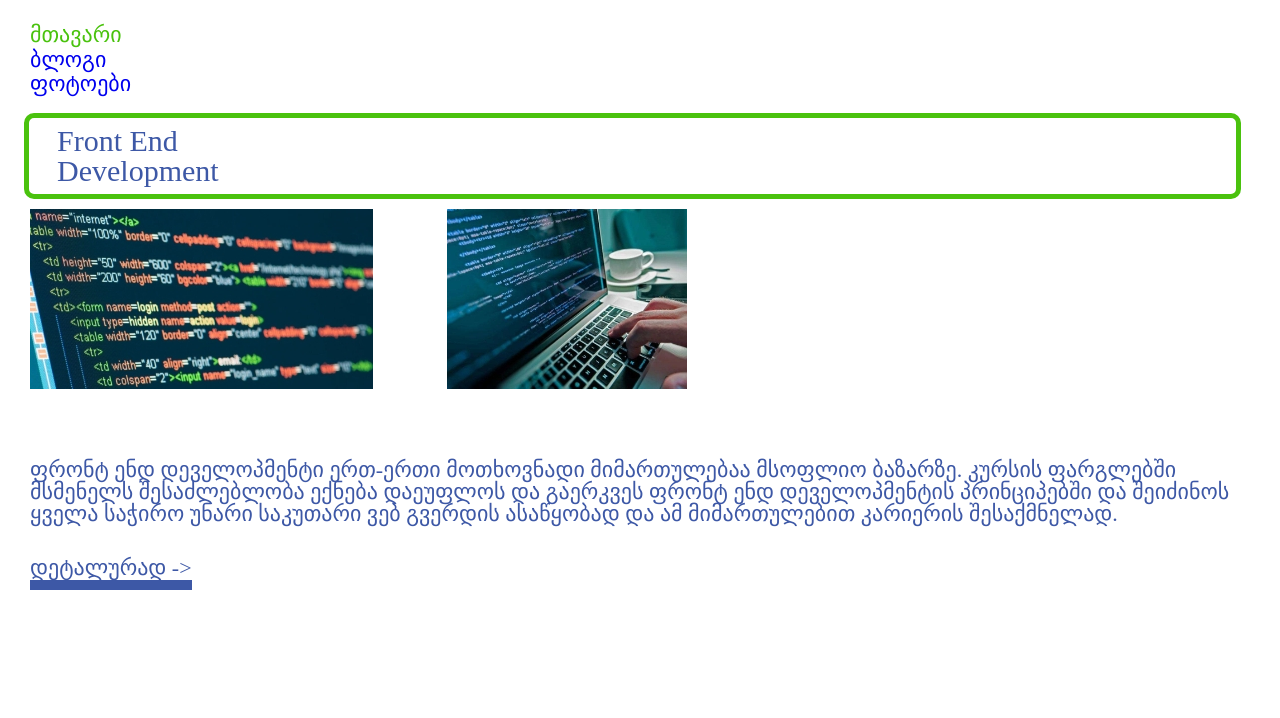
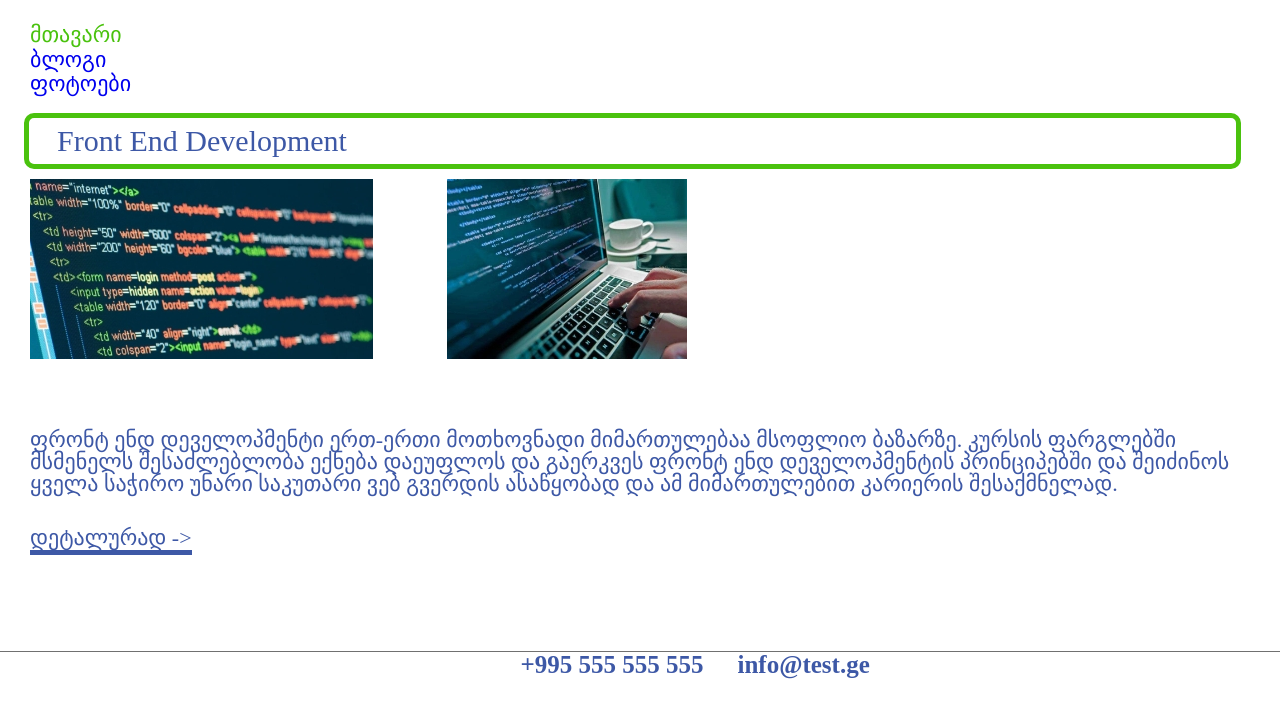
Before and after one commit to AlinBreg/lesson-4, a plain HTML site: page index.html in a window 1280 px wide. Drawn offline with Linux system fonts and the light colour scheme.

Commit message:
added footer
checked and corrected code

```diff
--- a/css/style.css
+++ b/css/style.css
@@ -16,7 +16,7 @@ h2{
 	border:5px solid #4AC20E;
 	border-radius:10px;
 	margin:18.1px 39px 10px 24px;
-	padding:8px 961px 8px 28px;
+	padding:8px 0 8px 28px;
 }
 .img-1{
 	margin-left:30px;
@@ -35,6 +35,21 @@ p{
 	font-size:22px;
 	color:#3D58A6;
 	margin-left:30px;
-	margin-bottom:102px;
 	border-bottom:10px solid #3D58A6;
+	border-bottom-width: 5px;
 }
+footer{
+	margin-top:102px;
+	border-top:1px solid #707070;
+}
+.phone-number, .mail{
+	font-size:25px;
+	color:#3D58A6;
+	font-weight: bold;
+}
+.mail{
+	margin-left:30px;
+}
+.phone-number{
+	margin-left:520.5px;
+}
--- a/index.html
+++ b/index.html
@@ -23,7 +23,7 @@
 	</header>
 	<section>
 		<h2>Front End Development</h2>
-		<div class>
+		<div>
 			<img class="img-1" src="img/html.jpg" alt="html">
 			<img class="img-2" src="img/coding.jpg" alt="coding">
 		</div>
@@ -32,6 +32,9 @@
 			<a class="read-more" href="#">დეტალურად -></a>
 		</div>
 	</section>
-
+	<footer>
+		<a class="phone-number" href="tel:+995 555 555 555">+995 555 555 555</a>
+		<a class="mail" href="mailto:info@test.ge?subject=The%20subject%20of%20the%20mail">info@test.ge</a>
+	</footer>
 </body>
 </html>
```
